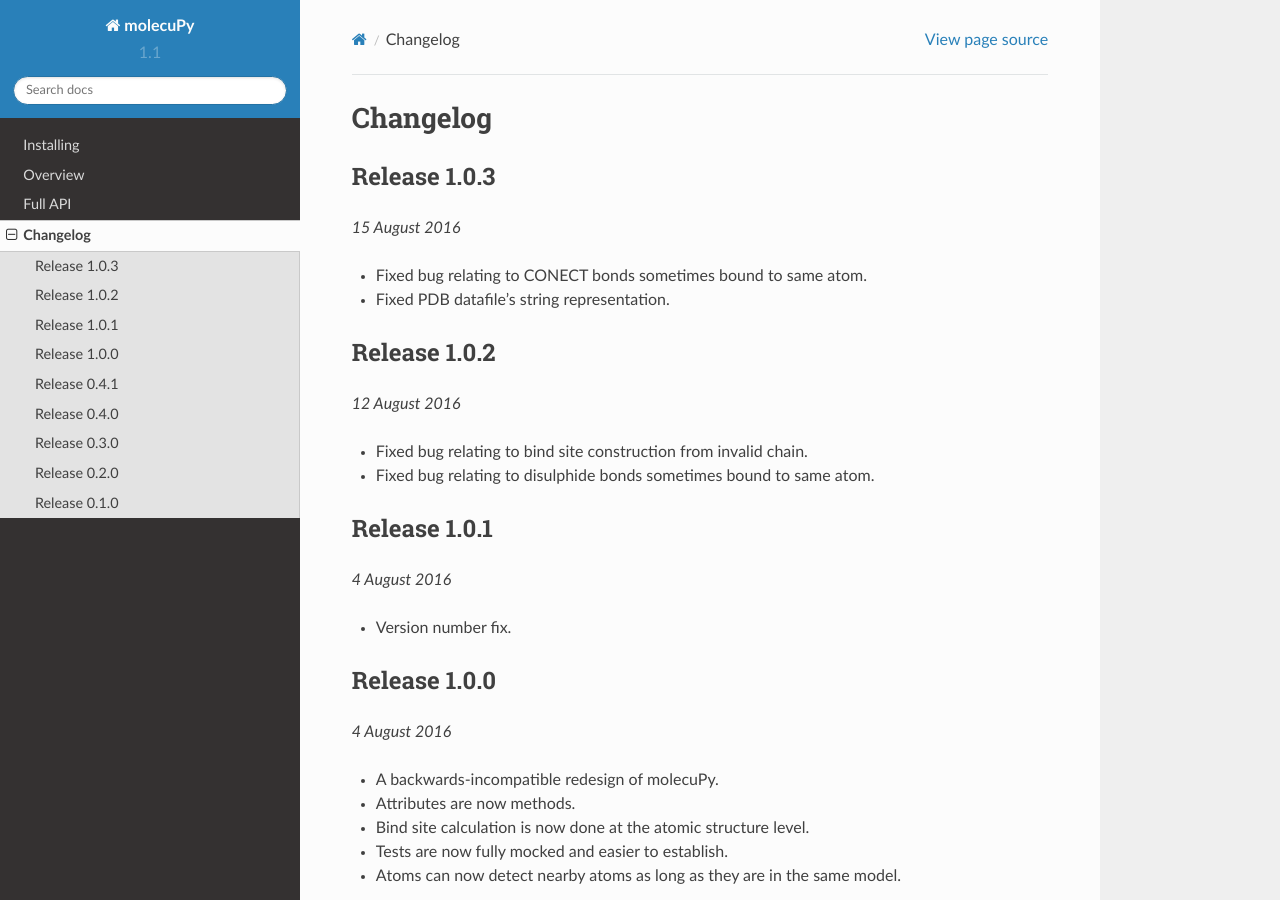
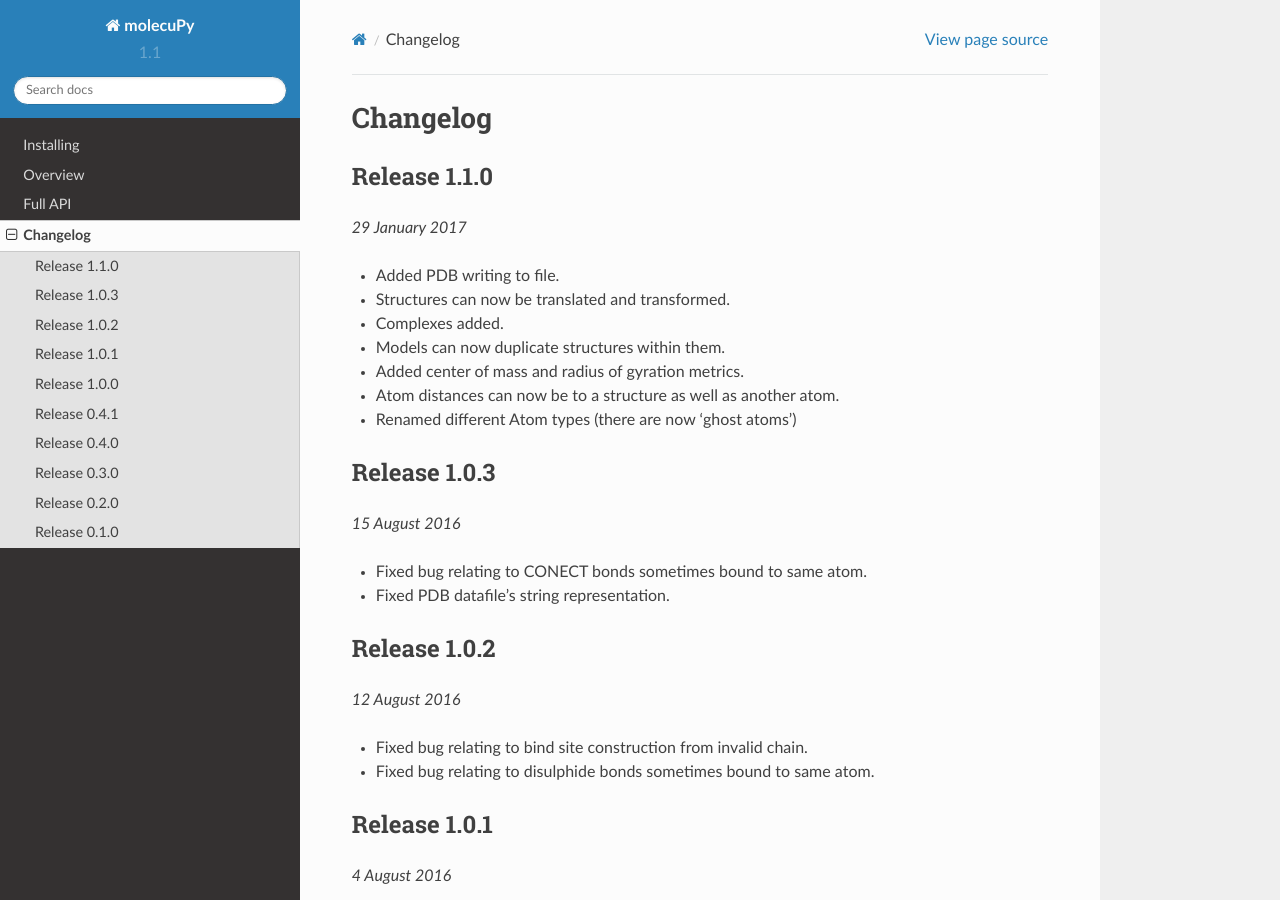
Before and after one commit to samirelanduk/atomium, a Sphinx documentation site: the page built from docs/source/changelog.rst, in a window 1280 px wide and 900 px high. Built offline with Sphinx 7.4.7 and the Read the Docs theme 2.0.0, drawn with Linux system fonts in a browser that asks for light colours.

Commit message:
Update changelog for 1.1

```diff
--- a/docs/source/changelog.rst
+++ b/docs/source/changelog.rst
@@ -1,5 +1,18 @@
 Changelog
 ---------
+
+Release 1.1.0
+~~~~~~~~~~~~~
+
+`29 January 2017`
+
+* Added PDB writing to file.
+* Structures can now be translated and transformed.
+* Complexes added.
+* Models can now duplicate structures within them.
+* Added center of mass and radius of gyration metrics.
+* Atom distances can now be to a structure as well as another atom.
+* Renamed different Atom types (there are now 'ghost atoms')
 
 Release 1.0.3
 ~~~~~~~~~~~~~
--- a/docs/source/installing.rst
+++ b/docs/source/installing.rst
@@ -18,7 +18,7 @@
 
 molecuPy requires the Python libraries
 `requests <http://docs.python-requests.org/>`_ and
-`OmniCanvas <http://omnicanvas.readthedocs.io/>`_. These will be installed
+`OmniCanvas <http://omnicanvas.samireland.com/>`_. These will be installed
 automatically if molecuPy is installed with pip.
 
 Otherwise molecuPy has no external dependencies, and is pure Python.
```
